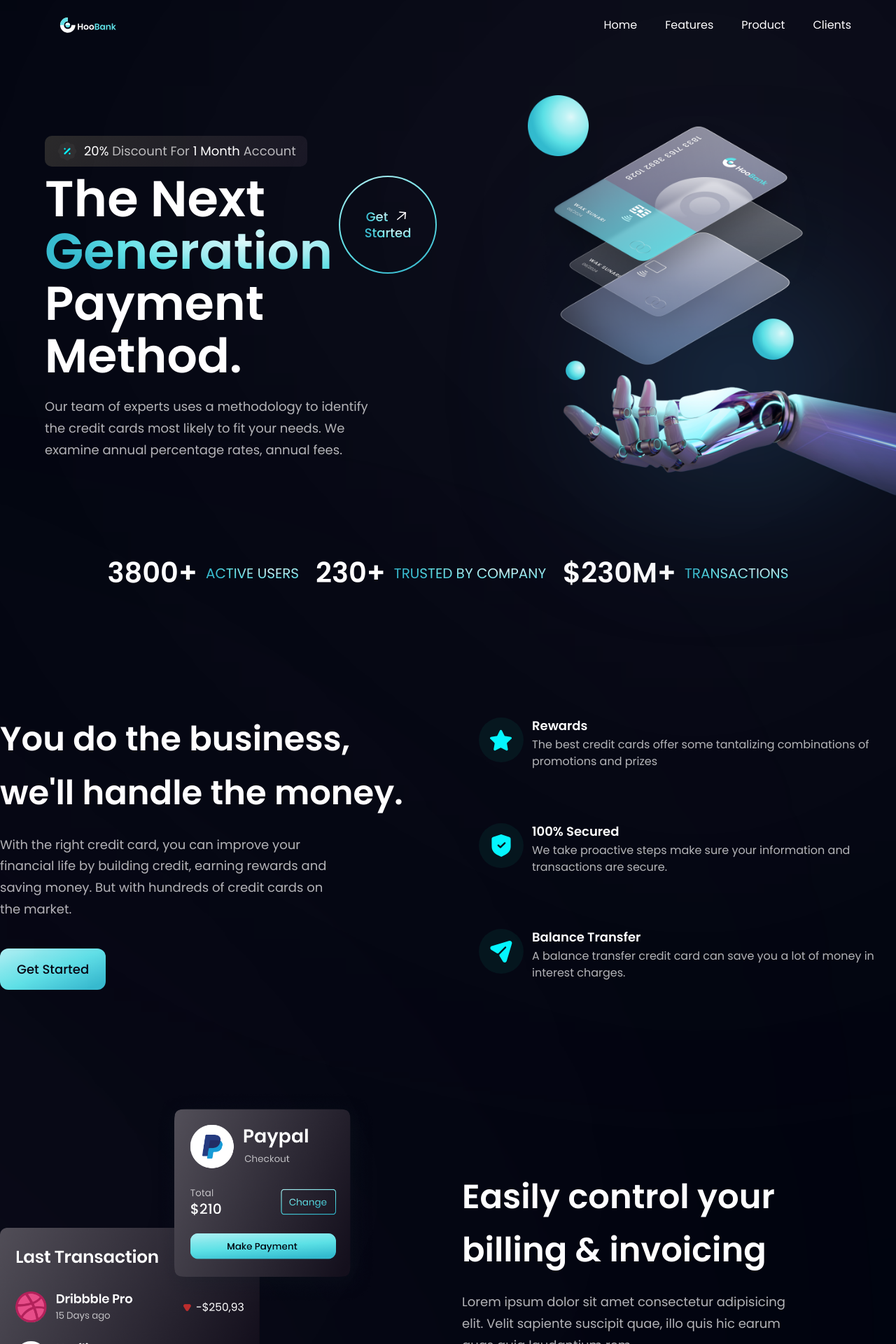
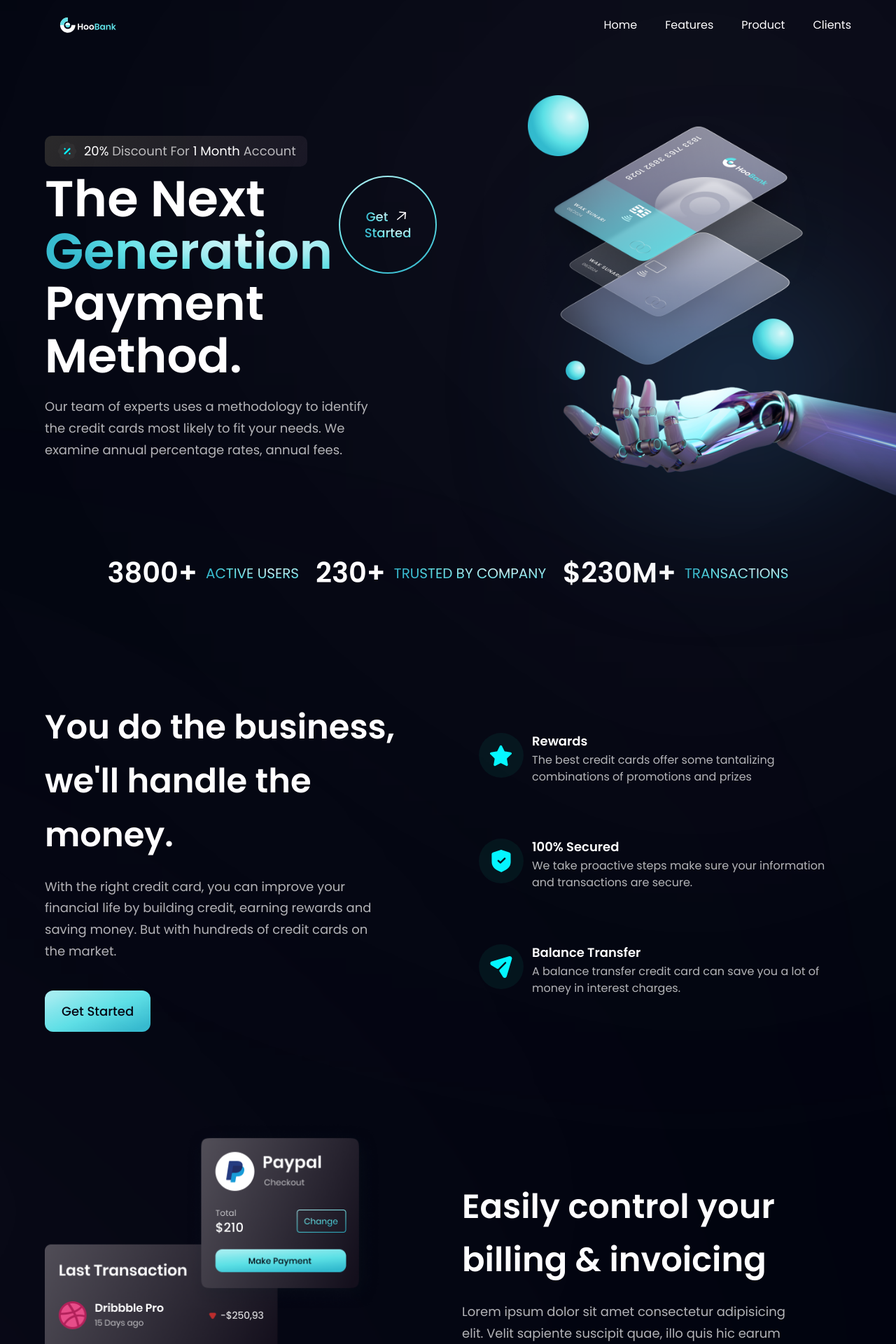
Before and after one commit to hayesdev/bank_app, a React (Vite) app: page / in a window 1280 px wide. Shown: the top 1920 px of the page at 70% size. Built offline with nearby package versions, Linux system fonts and the light colour scheme.

Commit message:
fixes margins

```diff
--- a/src/App.jsx
+++ b/src/App.jsx
@@ -25,7 +25,7 @@ const App = () => (
         <Hero />
       </div>
     </div>
-    <div className={`bg-primary ${styles.flexStart}`}>
+    <div className={`bg-primary ${styles.paddingX} ${styles.flexCenter}`}>
       <div className={`${styles.boxWidth}`}>
         <Stats />
         <Business />
```
